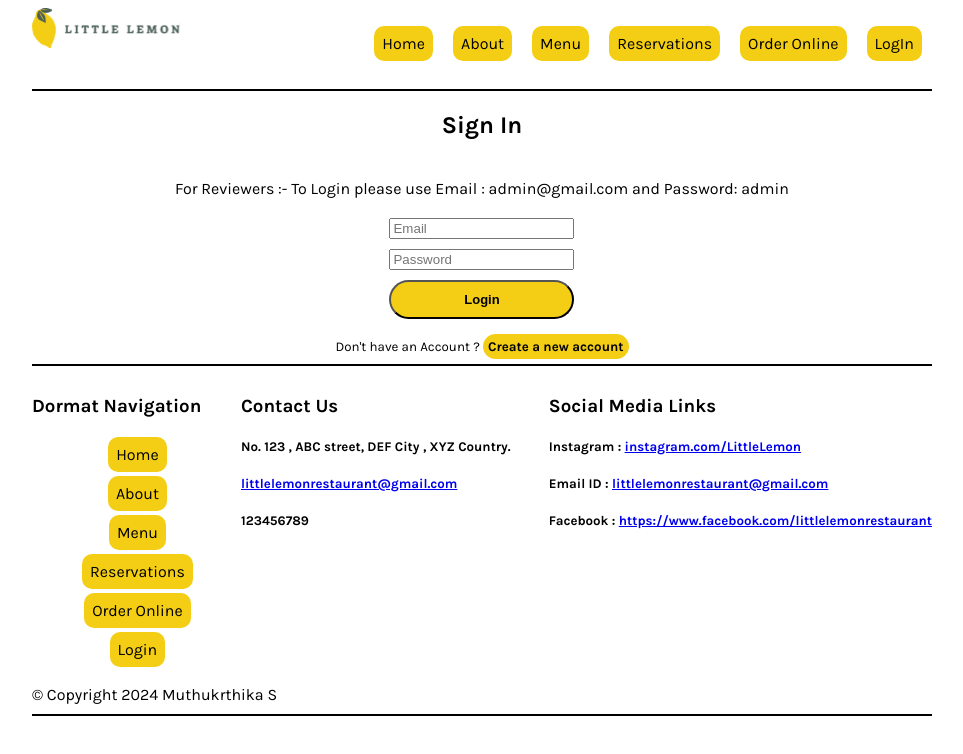
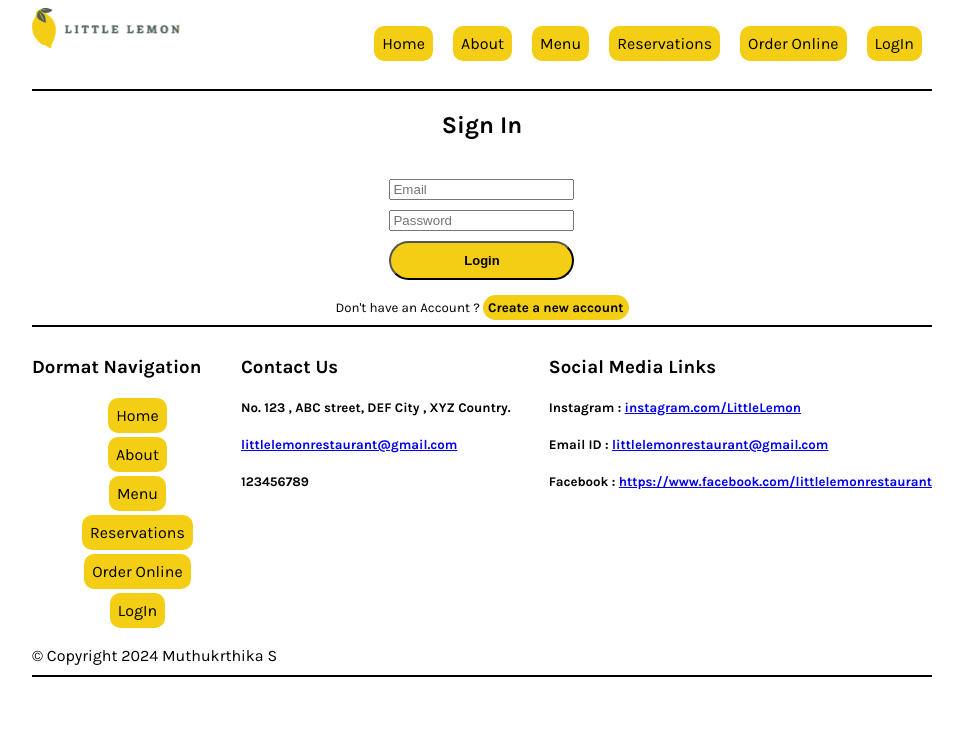
Before and after one commit to mkrthika/LittleLemon, a React (Create React App) app: page /login in a window 1280 px wide. Shown: the top 754 px of the page, without its empty margins (158-1121 px from the left). Built offline with nearby package versions, Linux system fonts and the light colour scheme.

Commit message:
Api creation

```diff
--- a/package.json
+++ b/package.json
@@ -6,6 +6,7 @@
     "@testing-library/jest-dom": "^5.17.0",
     "@testing-library/react": "^13.4.0",
     "@testing-library/user-event": "^13.5.0",
+    "axios": "^1.7.2",
     "formik": "^2.4.6",
     "react": "^18.3.1",
     "react-dom": "^18.3.1",
--- a/src/Footer.js
+++ b/src/Footer.js
@@ -1,7 +1,13 @@
-import React from 'react'
-import {Link} from 'react-router-dom'
+import React, { useState } from 'react'
+import {Link, useNavigate} from 'react-router-dom'
 
 const Footer = () => {
+  const[login,setLogin] = useState(true)
+  const navigate = useNavigate()
+  const handleLogout = (e) => {
+    navigate("/")
+    localStorage.removeItem("auth")
+  }
   return (
     <footer className="footer_component">
         <div className="footer_nav">
@@ -10,9 +16,11 @@ const Footer = () => {
         <li><Link to="/">Home</Link></li>
             <li><Link to="/about">About</Link></li>
             <li><Link to="/menu">Menu</Link></li>
-            <li><Link to="/reservations">Reservations</Link></li>
-            <li><Link to="/order-online">Order Online</Link></li>
-            <li><Link to="/login">Login</Link></li>
+            <li>{login  && localStorage.getItem("auth") ? <Link to="/reservations">Reservations</Link> :  <Link to="/login">Reservations</Link>}</li>
+            <li>{login  && localStorage.getItem("auth") ?<Link to="/order-online">Order Online</Link> : <Link to="/login">Order Online</Link>} </li>
+            <li>{login  && localStorage.getItem("auth") ?
+            (<Link className="link" to="/" onClick={() => {handleLogout(); setLogin(true);}}>Logout</Link>)
+            :(<Link className="link" to="/login">LogIn</Link>)}</li>
         </ul>
         </div>
         <div className="footer_contacts">
--- a/src/Login.js
+++ b/src/Login.js
@@ -1,47 +1,101 @@
-import React, { useState } from 'react'
-import { Link, useNavigate  } from 'react-router-dom'
+import React, { useState } from "react";
+import { Link, useNavigate } from "react-router-dom";
+import axios from 'axios'
 
 const Login = () => {
-  const[userData , setUserData] = useState({
-    email: '',
-    password: '',
-  })
-  const navigate = useNavigate()
-  const[error,setError] = useState("")
+  const [userData, setUserData] = useState({
+    email: "",
+    password: "",
+  });
+  const navigate = useNavigate();
+  const [error, setError] = useState({});
+  const[valid,setValid] = useState(true)
 
   const changeInputHandler = (e) => {
-    setUserData(prevState => {
-      return {...prevState,[e.target.name]: e.target.value}
-    })
-  }
+    setUserData((prevState) => {
+      return { ...prevState, [e.target.name]: e.target.value };
+    });
+  };
 
   const handleLogin = (e) => {
     e.preventDefault();
-    if(userData.email !== "admin@gmail.com" || userData.password !== "admin") return setError("Please enter valid Username and password");
-    else {
-      navigate("/")
-      localStorage.setItem("auth",true)
+    let isValid = false;
+    let validationErrors = {}
+    if (userData.email === "" || userData.email === null) {
+      isValid = false;
+      validationErrors.email =  "Email is required"
     }
-  }
+    else if(!/\S+@\S+\.\S+/.test(userData.email)){
+      isValid = false;
+      validationErrors.email = "Email is not valid"
+    }
+
+    if(userData.password === "" || userData.password === null){
+      isValid = false;
+      validationErrors.password = "Password is required"
+    }
+
+    axios.get("http://localhost:8000/users")
+    .then(result => {
+      result.data.map(user => {
+        if(user.email === userData.email){
+          if(user.password === userData.password){
+            localStorage.setItem("auth",JSON.stringify(userData))
+            navigate("/")
+          }else{
+            isValid = false;
+            validationErrors.password = "Wrong password"
+          }
+        }
+        else{
+          validationErrors.email = "This Email is not registered. Please create a new account"
+        }
+      })
+      setError(validationErrors)
+      setValid(isValid)
+    })
+    .catch(err => console.log(err))
 
 
 
+  };
 
   return (
     <div className="login_component">
       <div className="login_content">
-      <h2>Sign In</h2>
-      <div>For Reviewers :- To Login please use Email : admin@gmail.com and Password: admin</div>
+        <h2>Sign In</h2>
+
         <form className="form login_form" onSubmit={handleLogin}>
-          {error.length > 0 && <div style = {{marginBottom: "10px", color: "red"}}>{error}</div>}
-          <input type="email" placeholder='Email' name='email' value={userData.email} onChange={changeInputHandler} required/>
-          <input type="password" placeholder='Password' name='password' value={userData.password} onChange={changeInputHandler} required/>
-          <button type='submit' className='btn primary'>Login</button>
+          {valid ? (
+            <></>
+          ) : (
+            <span style = {{color: "red"}}> {error.email} <br/>{error.password}</span>
+          )}
+          <input
+            type="text"
+            placeholder="Email"
+            name="email"
+            value={userData.email}
+            onChange={changeInputHandler}
+          />
+          <input
+            type="password"
+            placeholder="Password"
+            name="password"
+            value={userData.password}
+            onChange={changeInputHandler}
+          />
+          <button type="submit" className="btn primary">
+            Login
+          </button>
         </form>
-        <small>Don't have an Account ? <Link to='/register'>Create a new account</Link></small>
+        <small>
+          Don't have an Account ?{" "}
+          <Link to="/register">Create a new account</Link>
+        </small>
       </div>
     </div>
-  )
-}
+  );
+};
 
-export default Login
+export default Login;
--- a/src/Nav.js
+++ b/src/Nav.js
@@ -3,6 +3,7 @@ import Logo from  './icons_assets/Logo .svg'
 import {Link, useNavigate} from 'react-router-dom'
 const Nav = () => {
   const[login,setLogin] = useState(true)
+
   const navigate = useNavigate()
   const handleLogout = (e) => {
     navigate("/")
@@ -22,7 +23,7 @@ const Nav = () => {
             (<Link className="link" to="/" onClick={() => {handleLogout(); setLogin(true);}}>Logout</Link>)
             :(<Link className="link" to="/login">LogIn</Link>)}</li>
         </ul>
-        {localStorage.getItem("auth") && <h1>Welcome Admin </h1>}
+        {localStorage.getItem("auth") && <h1></h1>}
     </nav>
   )
 }
--- a/src/register.js
+++ b/src/register.js
@@ -1,5 +1,7 @@
 import React, { useState } from 'react'
 import {Link} from 'react-router-dom'
+import axios from 'axios'
+import {useNavigate} from 'react-router-dom'
 
 const Register = () => {
   const[userData , setUserData] = useState({
@@ -9,6 +11,7 @@ const Register = () => {
     password2: ''
   })
   const[error,setError] = useState("")
+  const navigate = useNavigate()
   const changeInputHandler = (e) => {
     setUserData(prevState => {
       return {...prevState,[e.target.name]: e.target.value}
@@ -19,9 +22,18 @@ const Register = () => {
     if(userData.password !== userData.password2){
       setError("Passwords are not matching")
     }
+
     else{
       setError("")
+      axios.post("http://localhost:8000/users" , userData)
+      .then(result => {
+        alert("Registered Successfully")
+        navigate('/login')
+
+      })
+      .catch(err => console.log(err))
     }
+
   }
   return (
     <div className="register_component">
```
Also changed, not shown: 1 other file (tests, documents, lock files or other folders).
